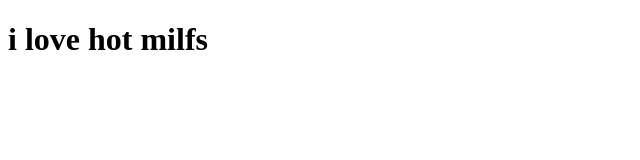
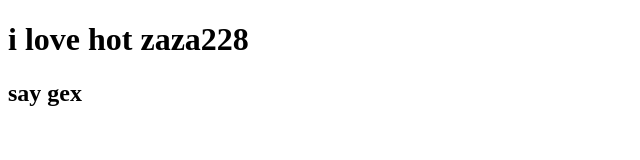
Before and after one commit to zaharik228/learn_branches, a plain HTML site: page index.html in a window 1280 px wide. Shown: the whole page, without its empty margins (0-640 px from the left). Drawn offline with Linux system fonts and the light colour scheme.

Commit message:
my first zaza

```diff
--- a/index.html
+++ b/index.html
@@ -5,7 +5,8 @@
     <title>Git</title>
 </head>
 <body>
-<h1>i love hot milfs</h1>
+<h1>i love hot zaza228</h1>
+<h2>say gex</h2>
 <header class="header"></header>
 </body>
 </html>
```
